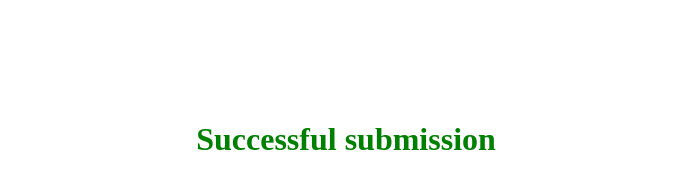
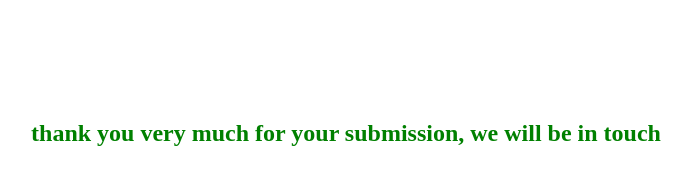
Before and after one commit to Prince-grandev/myfirstrepository, a plain HTML site: page confirmation-page.html in a window 1280 px wide. Shown: the whole page, without its empty margins (294-985 px from the left). Drawn offline with Linux system fonts and the light colour scheme.

Commit message:
confirmation page update

```diff
--- a/confirmation-page.html
+++ b/confirmation-page.html
@@ -9,7 +9,7 @@
 
 <body>
     <div>
-        <h1 style="text-align: center; color: green; padding-top: 100px">Successful submission</h1>
+        <h2 style="text-align: center; color: green; padding-top: 100px">thank you very much for your submission, we will be in touch</h2>
     </div>
 
 </body>
```
